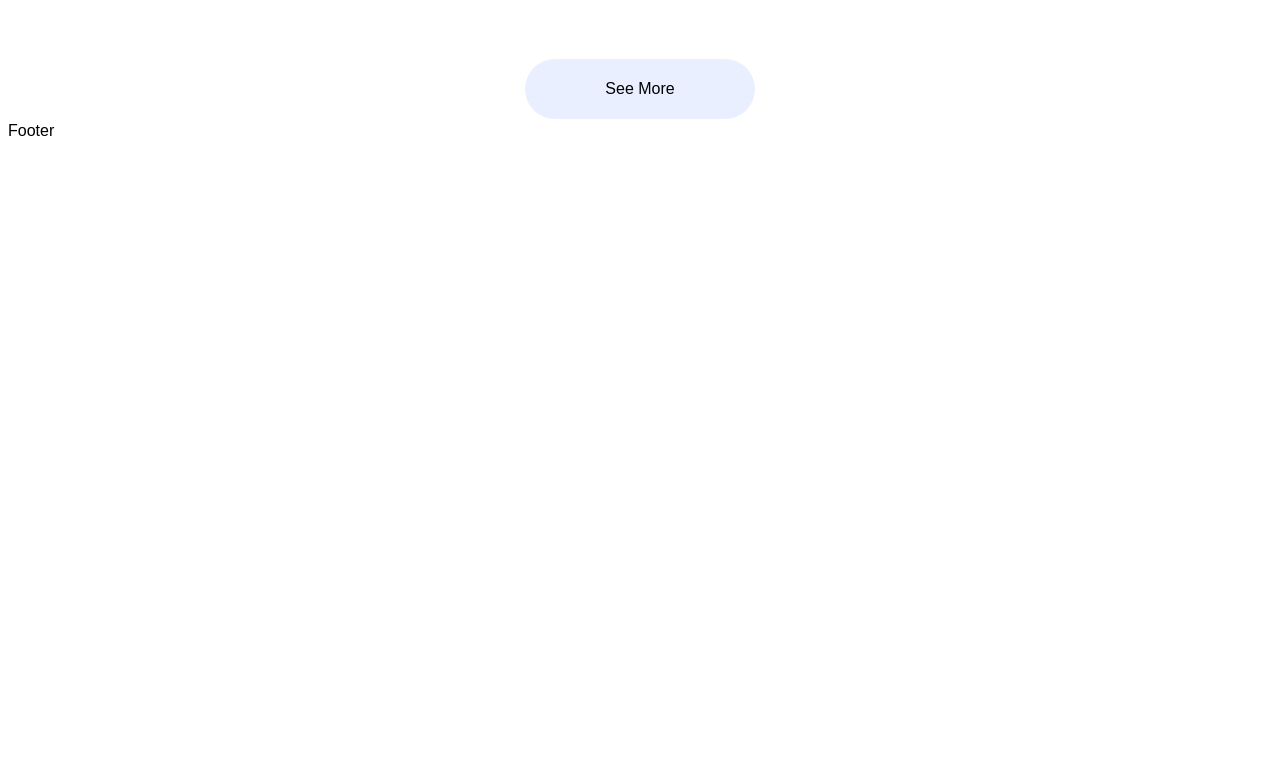
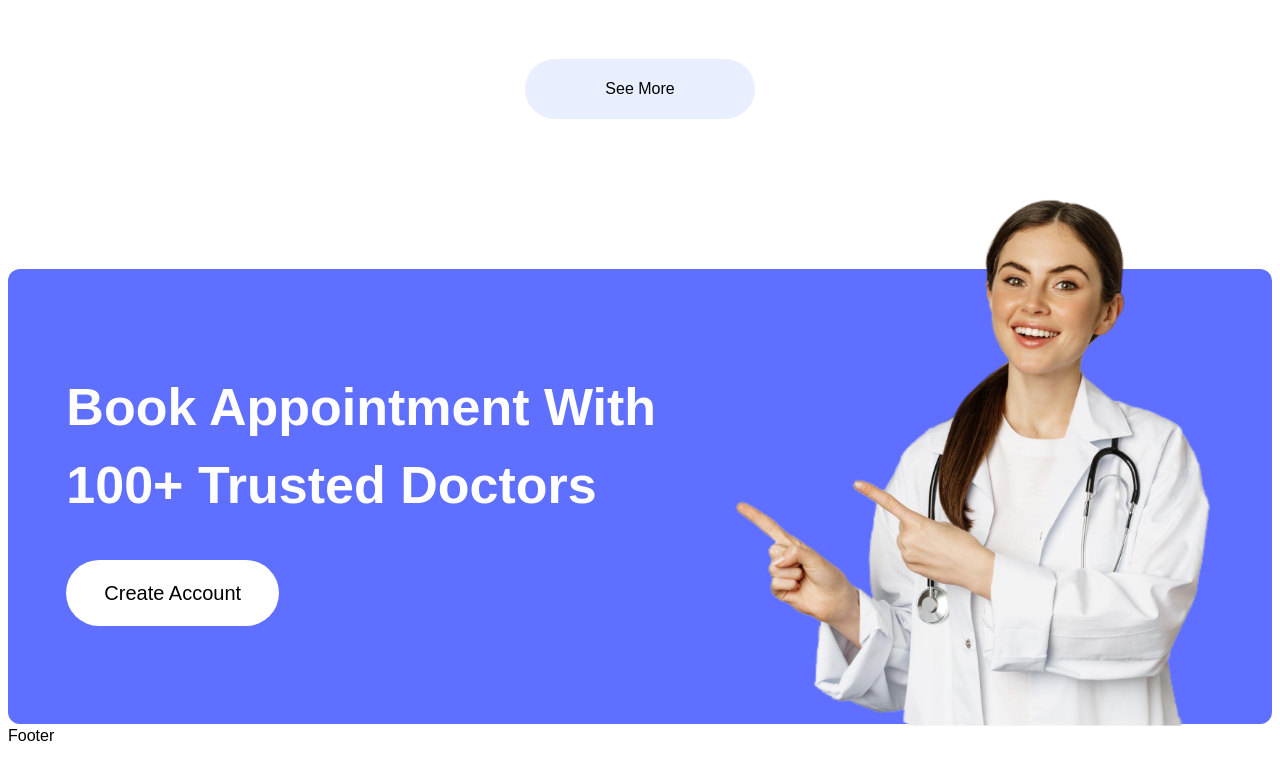
Before and after one commit to shifat97/pulselink, a React (Vite) app: page / in a window 1280 px wide. Shown: the part 2100-2880 px from the top of the page. Before the commit the page ends 2251 px from the top, so only its background shows below. Built offline with nearby package versions, Linux system fonts and the light colour scheme; data requests are answered from the project's data file.

Commit message:
add: book appointment banner section

```diff
--- /dev/null
+++ b/src/components/BookAppiontment.jsx
@@ -0,0 +1,23 @@
+import { appointmentImage } from "../constants/images";
+
+export default function BookAppointment() {
+    return (
+        <section className="bg-primary px-11 pt-11 rounded-xl mt-150 flex flex-col lg:flex-row items-center justify-evenly gap-4 lg:max-h-[455px]">
+            <div className="max-w-[636px] lg:pb-11">
+                <h1 className="text-white text-40 lg:text-52 font-bold text-center lg:text-left">
+                    Book Appointment With 100+ Trusted Doctors
+                </h1>
+                <button className="mt-36 text-md lg:text-20 bg-white px-38 py-18 rounded-full mx-auto lg:mx-0 block">
+                    Create Account
+                </button>
+            </div>
+            <div className="mt-32 relative">
+                <img
+                    className="relative hidden lg:block lg:-top-[74px] max-w-[580px] max-h-[530px]"
+                    src={appointmentImage}
+                    alt=""
+                />
+            </div>
+        </section>
+    );
+}
--- a/src/constants/images.js
+++ b/src/constants/images.js
@@ -1,5 +1,6 @@
 import logo from "../assets/assets_frontend/logo.png";
 import groupImages from "../assets/assets_frontend/group_profiles.png";
 import heroImage from "../assets/assets_frontend/header_img.png";
+import appointmentImage from "../assets/assets_frontend/appointment_img.png";
 
-export { logo, groupImages, heroImage };
+export { logo, groupImages, heroImage, appointmentImage };
--- a/src/index.css
+++ b/src/index.css
@@ -16,10 +16,12 @@
 
     /* Font Size */
     --text-18: 18px;
+    --text-20: 20px;
     --text-22: 22px;
     --text-30: 30px;
     --text-40: 40px;
     --text-43: 43px;
+    --text-52: 52px;
     --text-63: 63px;
 
     /* Spacing, Padding and Margin */
@@ -41,6 +43,7 @@
     --spacing-80: 80px;
     --padding-90: 90px;
     --spacing-120: 120px;
+    --spacing-150: 150px;
 }
 
 /* Hide scrollbar for Chrome, Safari and Opera */
--- a/src/pages/Home.jsx
+++ b/src/pages/Home.jsx
@@ -1,3 +1,4 @@
+import BookAppointment from "../components/BookAppiontment";
 import Hero from "../components/Hero";
 import Specialty from "../components/Specialty";
 import TopDoctors from "../components/TopDoctors";
@@ -8,6 +9,7 @@ export default function Home() {
             <Hero />
             <Specialty />
             <TopDoctors />
+            <BookAppointment />
         </section>
     );
 }
```
